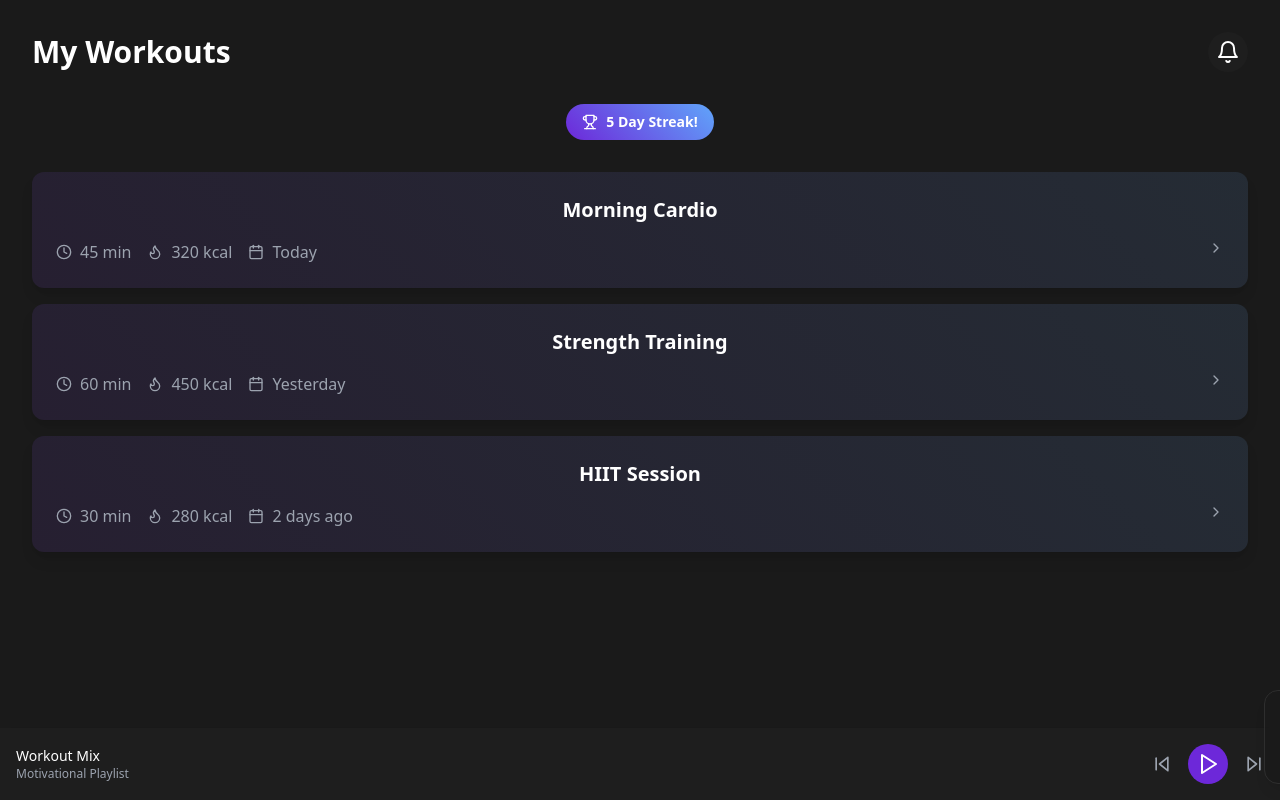
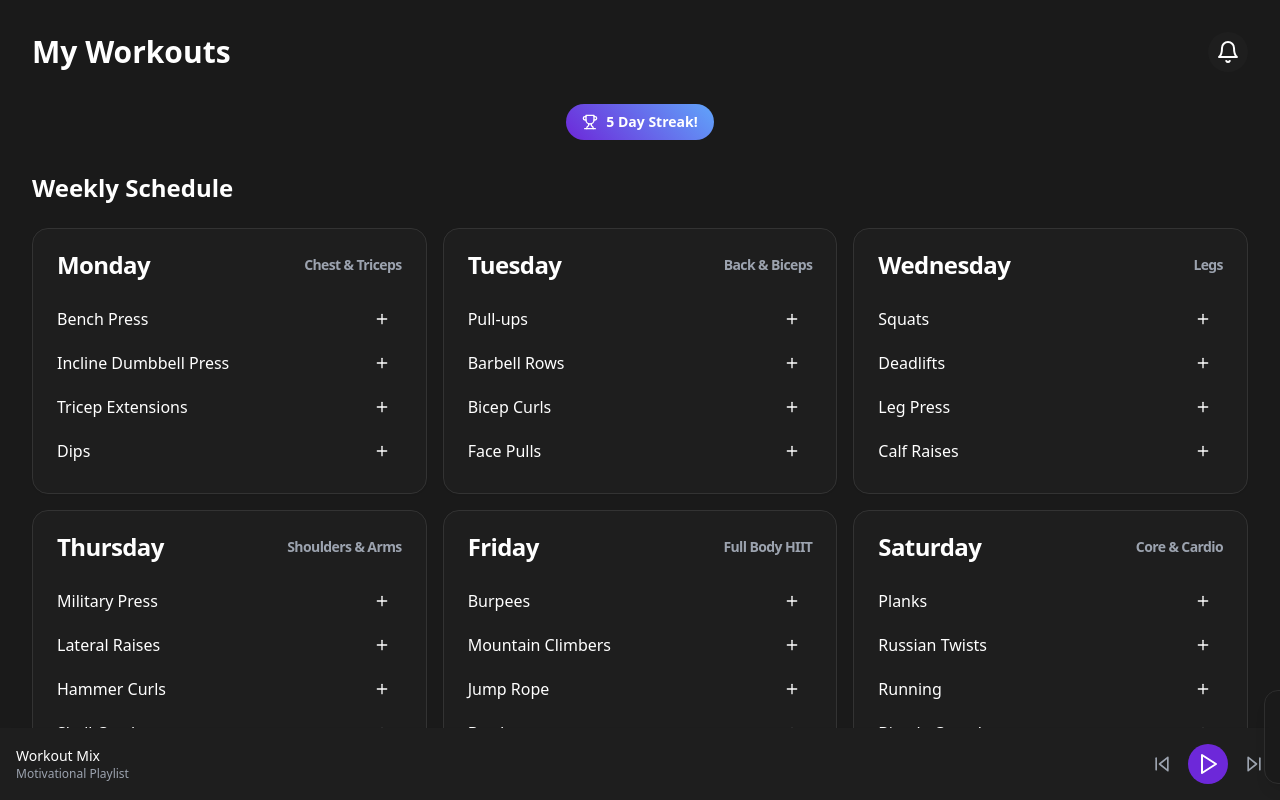
Before and after one commit to forfundsk47/daily-gymmate, a React (Vite) app: page / in a window 1280 px wide. Shown: the top 800 px of the page. Built offline with nearby package versions, Linux system fonts and the light colour scheme.

Commit message:
Add weekly workout functionality
Implement functionality to add workouts for each day of the week, excluding Sundays. Each day will include a set of workouts targeting specific muscle groups.
[skip gpt_engineer]

```diff
--- /dev/null
+++ b/src/components/WeeklySchedule.tsx
@@ -0,0 +1,86 @@
+import { Card, CardContent, CardHeader, CardTitle } from "@/components/ui/card";
+import { Plus } from "lucide-react";
+import { Button } from "@/components/ui/button";
+import { useToast } from "@/hooks/use-toast";
+
+interface WorkoutDay {
+  day: string;
+  muscles: string;
+  workouts: string[];
+}
+
+const weeklySchedule: WorkoutDay[] = [
+  {
+    day: "Monday",
+    muscles: "Chest & Triceps",
+    workouts: ["Bench Press", "Incline Dumbbell Press", "Tricep Extensions", "Dips"]
+  },
+  {
+    day: "Tuesday",
+    muscles: "Back & Biceps",
+    workouts: ["Pull-ups", "Barbell Rows", "Bicep Curls", "Face Pulls"]
+  },
+  {
+    day: "Wednesday",
+    muscles: "Legs",
+    workouts: ["Squats", "Deadlifts", "Leg Press", "Calf Raises"]
+  },
+  {
+    day: "Thursday",
+    muscles: "Shoulders & Arms",
+    workouts: ["Military Press", "Lateral Raises", "Hammer Curls", "Skull Crushers"]
+  },
+  {
+    day: "Friday",
+    muscles: "Full Body HIIT",
+    workouts: ["Burpees", "Mountain Climbers", "Jump Rope", "Box Jumps"]
+  },
+  {
+    day: "Saturday",
+    muscles: "Core & Cardio",
+    workouts: ["Planks", "Russian Twists", "Running", "Bicycle Crunches"]
+  }
+];
+
+export const WeeklySchedule = () => {
+  const { toast } = useToast();
+
+  const handleAddWorkout = (day: string, workout: string) => {
+    toast({
+      title: "Workout Added! 💪",
+      description: `Added ${workout} to your ${day} schedule`,
+      duration: 3000,
+    });
+  };
+
+  return (
+    <div className="grid gap-4 md:grid-cols-2 lg:grid-cols-3">
+      {weeklySchedule.map((schedule) => (
+        <Card key={schedule.day} className="animate-fade-in">
+          <CardHeader>
+            <CardTitle className="flex items-center justify-between">
+              <span>{schedule.day}</span>
+              <span className="text-sm text-muted-foreground">{schedule.muscles}</span>
+            </CardTitle>
+          </CardHeader>
+          <CardContent>
+            <ul className="space-y-2">
+              {schedule.workouts.map((workout) => (
+                <li key={workout} className="flex items-center justify-between">
+                  <span>{workout}</span>
+                  <Button
+                    size="sm"
+                    variant="ghost"
+                    onClick={() => handleAddWorkout(schedule.day, workout)}
+                  >
+                    <Plus className="h-4 w-4" />
+                  </Button>
+                </li>
+              ))}
+            </ul>
+          </CardContent>
+        </Card>
+      ))}
+    </div>
+  );
+};
--- a/src/pages/Index.tsx
+++ b/src/pages/Index.tsx
@@ -1,6 +1,7 @@
 import { WorkoutCard } from "@/components/WorkoutCard";
 import { StreakCounter } from "@/components/StreakCounter";
 import { MusicPlayer } from "@/components/MusicPlayer";
+import { WeeklySchedule } from "@/components/WeeklySchedule";
 import { Bell } from "lucide-react";
 import { useToast } from "@/hooks/use-toast";
 import { useEffect } from "react";
@@ -31,6 +32,13 @@ const Index = () => {
           <StreakCounter count={5} />
         </div>
 
+        <div className="mb-12">
+          <h2 className="mb-6 text-2xl font-semibold">Weekly Schedule</h2>
+          <WeeklySchedule />
+        </div>
+
+        <div className="mt-12">
+          <h2 className="mb-6 text-2xl font-semibold">Recent Workouts</h2>
           <div className="grid gap-4">
             <WorkoutCard
               title="Morning Cardio"
@@ -52,6 +60,7 @@ const Index = () => {
             />
           </div>
         </div>
+      </div>
       <MusicPlayer />
     </div>
   );
```
Lines whose indentation alone changed are shown as unchanged.
